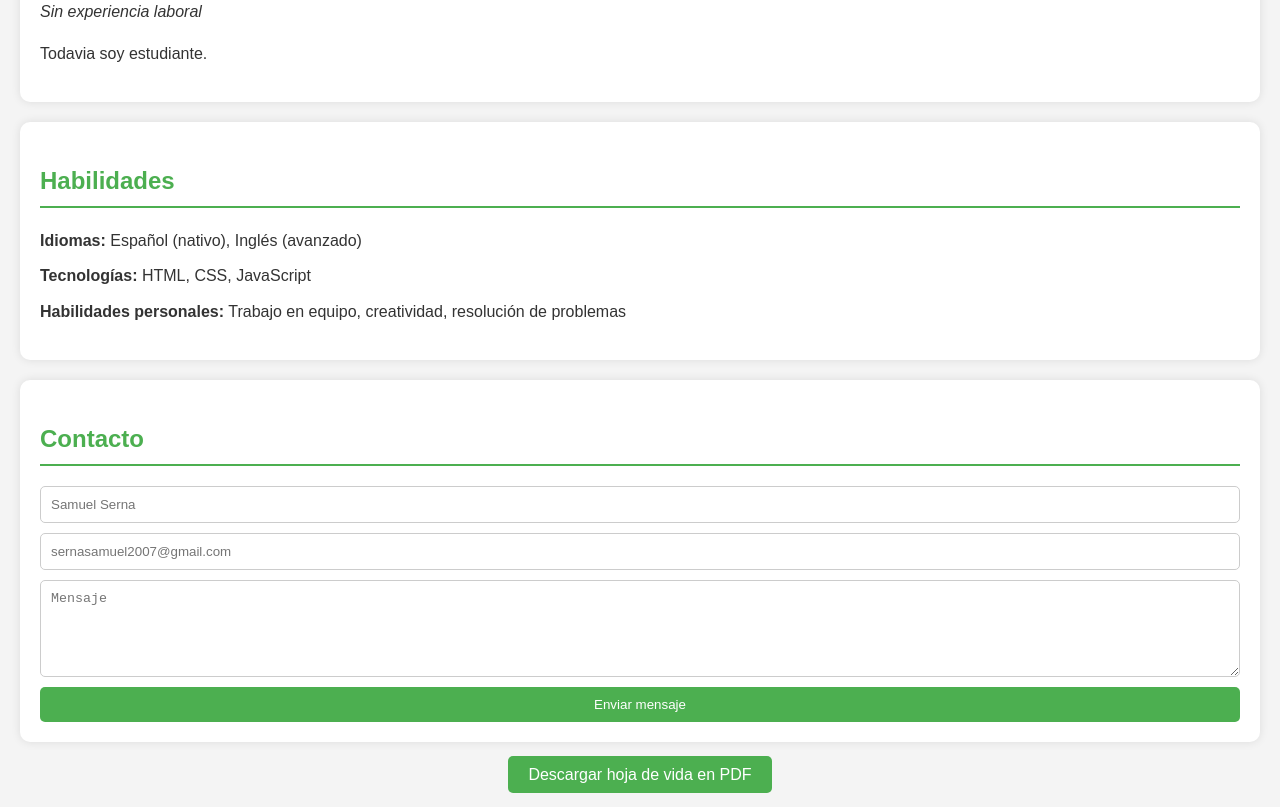
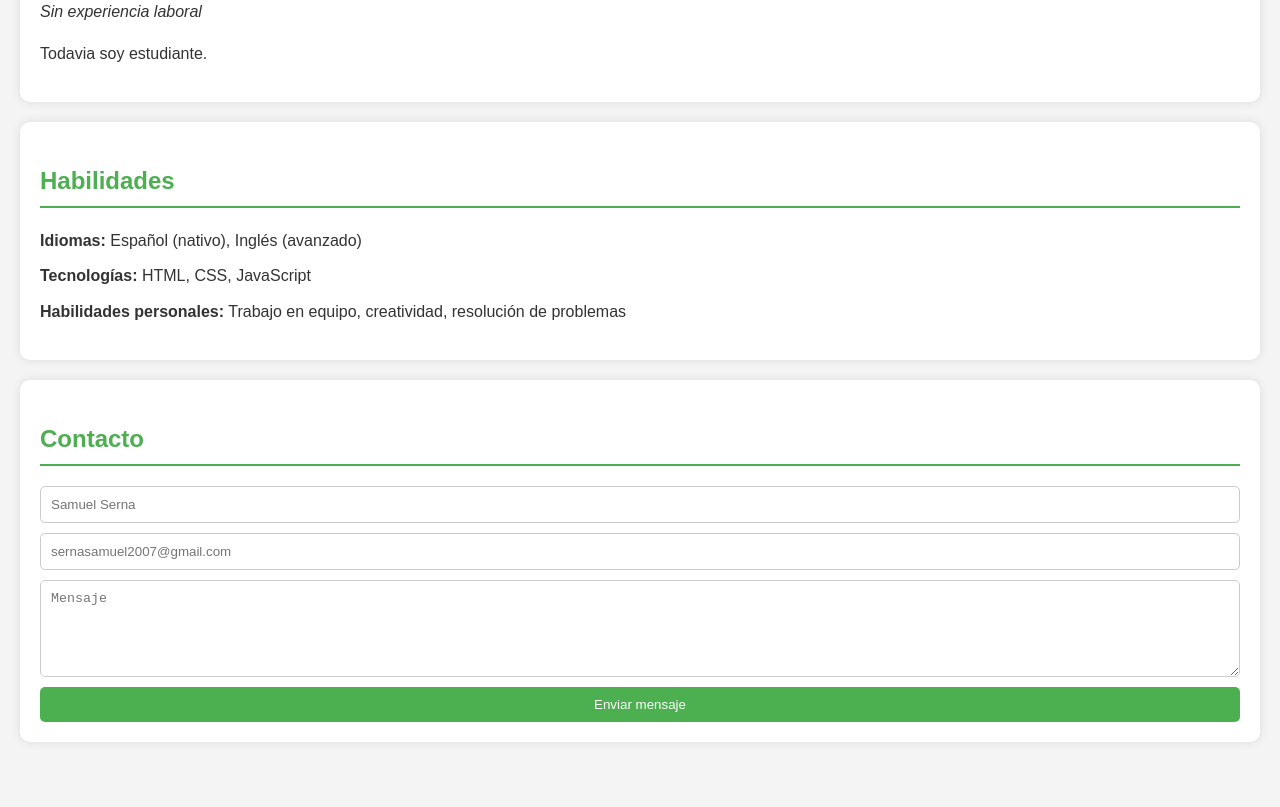
Before and after one commit to Serna2007/Serna2007.github.io, a plain HTML site: page index.html in a window 1280 px wide. Shown: the part 1464-2271 px from the top of the page. After the commit the page ends 2226 px from the top, so only its background shows below. Drawn offline with Linux system fonts and the light colour scheme.

Commit message:
Update index.html

```diff
--- a/index.html
+++ b/index.html
@@ -158,9 +158,7 @@
         </form>
     </section>
 
-   <div class="download-button">
-    <a href="hoja_de_vida.pdf" download="HojaDeVida_SamuelSerna.pdf">Descargar hoja de vida en PDF</a>
-</div>
+
 
 </body>
 </html>
```
